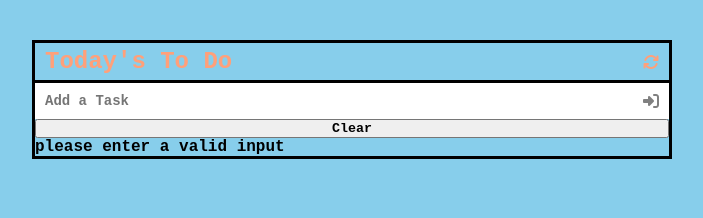
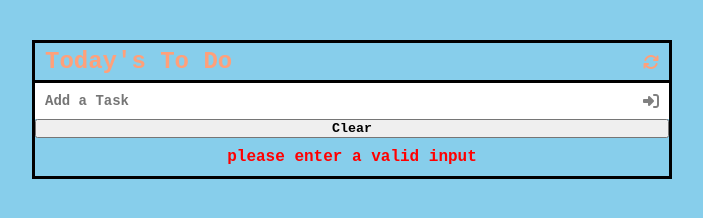
Before and after one commit to emmyobonyo/ToDoList-JS-Project, a website built with webpack: page src/index.html in a window 1280 px wide. Both pictures are taken after a click on the icon 939 px from the left and 101 px from the top of the page. Shown: the whole page, without its empty margins (288-991 px from the left). Built offline with nearby package versions, Linux system fonts and the light colour scheme.

Commit message:
edit style.css

```diff
--- a/src/style.css
+++ b/src/style.css
@@ -68,6 +68,18 @@ button {
   color: grey;
 }
 
+.new-form {
+  display: inline-block;
+  margin-left: 5px;
+}
+
+#error {
+  color: red;
+  padding: 10px;
+  text-align: center;
+  display: none;
+}
+
 @media screen and (min-width: 768px) {
   body {
     width: 50%;
```
